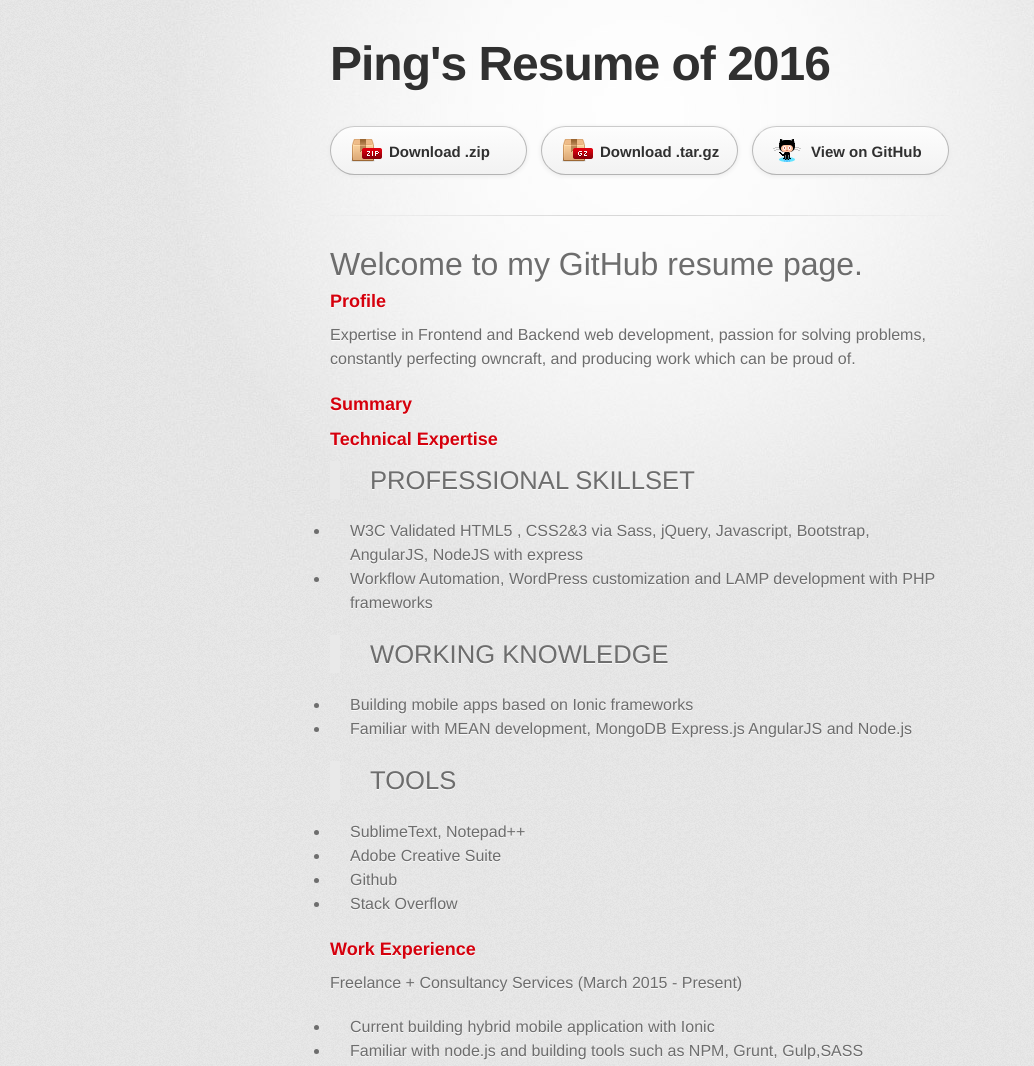
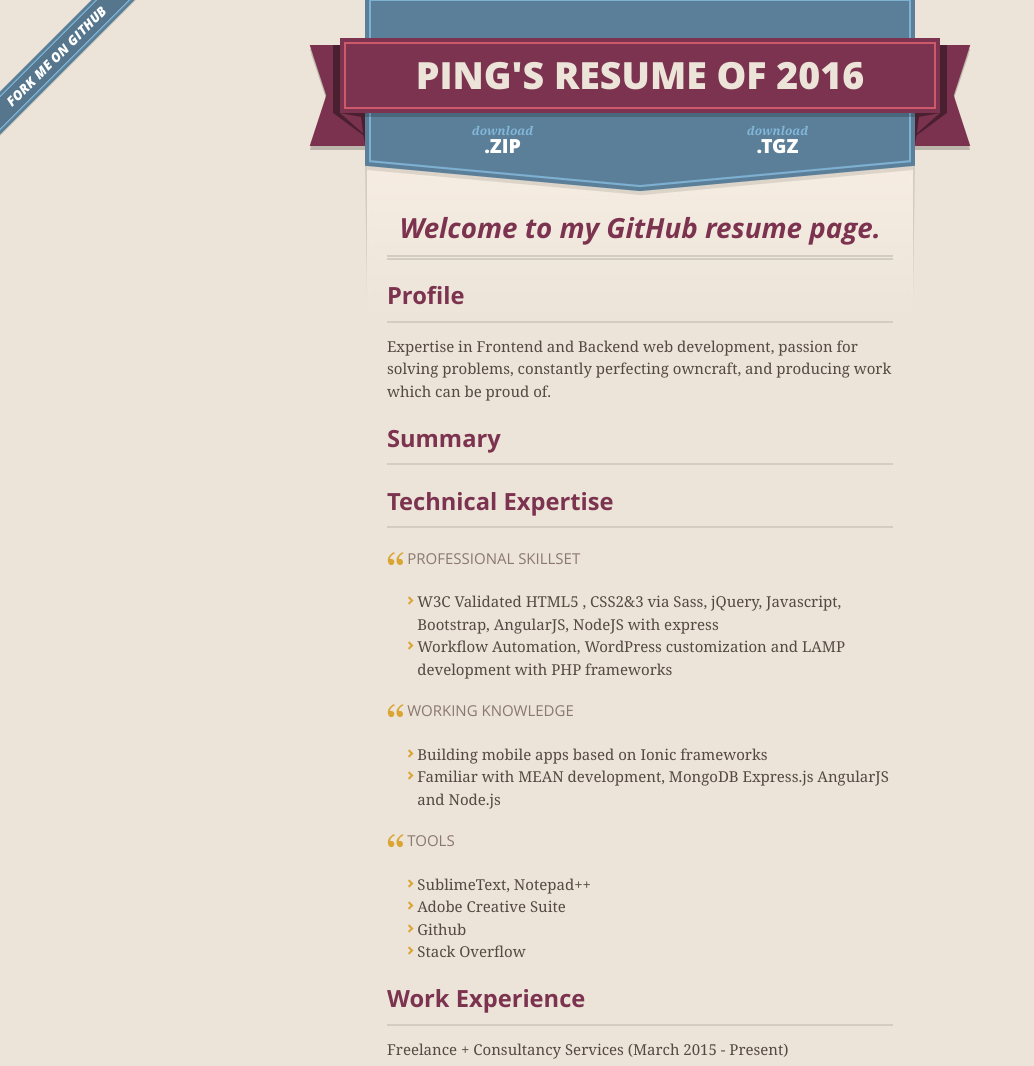
Before and after one commit to zhangping168/resume201609, a plain HTML site: page index.html in a window 1280 px wide. Shown: the top 1066 px of the page, without its empty margins (0-1034 px from the left). Drawn offline with nearby package versions, Linux system fonts and the light colour scheme; a web font is replaced by a local one.

Commit message:
Create gh-pages branch via GitHub

```diff
--- a/index.html
+++ b/index.html
@@ -3,32 +3,47 @@
   <head>
     <meta charset='utf-8'>
     <meta http-equiv="X-UA-Compatible" content="chrome=1">
-    <link href='https://fonts.googleapis.com/css?family=Chivo:900' rel='stylesheet' type='text/css'>
-    <link rel="stylesheet" type="text/css" href="stylesheets/stylesheet.css" media="screen">
-    <link rel="stylesheet" type="text/css" href="stylesheets/github-dark.css" media="screen">
-    <link rel="stylesheet" type="text/css" href="stylesheets/print.css" media="print">
-    <!--[if lt IE 9]>
-    <script src="//html5shiv.googlecode.com/svn/trunk/html5.js"></script>
-    <![endif]-->
+    <meta name="viewport" content="width=640">
+
+    <link rel="stylesheet" href="stylesheets/core.css" media="screen">
+    <link rel="stylesheet" href="stylesheets/mobile.css" media="handheld, only screen and (max-device-width:640px)">
+    <link rel="stylesheet" href="stylesheets/github-light.css">
+
+    <script type="text/javascript" src="javascripts/modernizr.js"></script>
+    <script type="text/javascript" src="https://ajax.googleapis.com/ajax/libs/jquery/1.7.1/jquery.min.js"></script>
+    <script type="text/javascript" src="javascripts/headsmart.min.js"></script>
+    <script type="text/javascript">
+      $(document).ready(function () {
+        $('#main_content').headsmart()
+      })
+    </script>
     <title>Ping&#39;s Resume of 2016 by zhangping168</title>
   </head>
 
   <body>
-    <div id="container">
-      <div class="inner">
+    <a id="forkme_banner" href="https://github.com/zhangping168/resume201609">View on GitHub</a>
+    <div class="shell">
 
       <header>
+        <span class="ribbon-outer">
+          <span class="ribbon-inner">
             <h1>Ping&#39;s Resume of 2016</h1>
             <h2></h2>
+          </span>
+          <span class="left-tail"></span>
+          <span class="right-tail"></span>
+        </span>
       </header>
 
-        <section id="downloads" class="clearfix">
-          <a href="https://github.com/zhangping168/resume201609/zipball/master" id="download-zip" class="button"><span>Download .zip</span></a>
-          <a href="https://github.com/zhangping168/resume201609/tarball/master" id="download-tar-gz" class="button"><span>Download .tar.gz</span></a>
-          <a href="https://github.com/zhangping168/resume201609" id="view-on-github" class="button"><span>View on GitHub</span></a>
+      <section id="downloads">
+        <span class="inner">
+          <a href="https://github.com/zhangping168/resume201609/zipball/master" class="zip"><em>download</em> .ZIP</a><a href="https://github.com/zhangping168/resume201609/tarball/master" class="tgz"><em>download</em> .TGZ</a>
+        </span>
       </section>
 
-        <hr>
+
+      <span class="banner-fix"></span>
+
 
       <section id="main_content">
         <h1>
@@ -165,12 +180,19 @@ Computer Programming and Analysis Diploma</p>
       </section>
 
       <footer>
-          Ping&#39;s Resume of 2016 is maintained by <a href="https://github.com/zhangping168">zhangping168</a><br>
-          This page was generated by <a href="https://pages.github.com">GitHub Pages</a>. Tactile theme by <a href="https://twitter.com/jasonlong">Jason Long</a>.
+        <span class="ribbon-outer">
+          <span class="ribbon-inner">
+            <p>this project by <a href="https://github.com/zhangping168">zhangping168</a> can be found on <a href="https://github.com/zhangping168/resume201609">GitHub</a></p>
+          </span>
+          <span class="left-tail"></span>
+          <span class="right-tail"></span>
+        </span>
+        <p>Generated with <a href="https://pages.github.com">GitHub Pages</a> using Merlot</p>
+        <span class="octocat"></span>
       </footer>
 
+    </div>
 
-      </div>
-    </div>
+
   </body>
 </html>
--- a/stylesheets/print.css
+++ b/stylesheets/print.css
@@ -1,228 +1,34 @@
-html, body, div, span, applet, object, iframe,
-h1, h2, h3, h4, h5, h6, p, blockquote, pre,
-a, abbr, acronym, address, big, cite, code,
-del, dfn, em, img, ins, kbd, q, s, samp,
-small, strike, strong, sub, sup, tt, var,
-b, u, i, center,
-dl, dt, dd, ol, ul, li,
-fieldset, form, label, legend,
-table, caption, tbody, tfoot, thead, tr, th, td,
-article, aside, canvas, details, embed,
-figure, figcaption, footer, header, hgroup,
-menu, nav, output, ruby, section, summary,
-time, mark, audio, video {
-  padding: 0;
-  margin: 0;
-  font: inherit;
-  font-size: 100%;
-  vertical-align: baseline;
-  border: 0;
+* {
+  background: none !important;
+  color: #333 !important;
 }
-/* HTML5 display-role reset for older browsers */
-article, aside, details, figcaption, figure,
-footer, header, hgroup, menu, nav, section {
-  display: block;
-}
-body {
-  line-height: 1;
-}
-ol, ul {
-  list-style: none;
-}
-blockquote, q {
-  quotes: none;
-}
-blockquote:before, blockquote:after,
-q:before, q:after {
-  content: '';
-  content: none;
-}
-table {
-  border-spacing: 0;
-  border-collapse: collapse;
-}
-body {
-  font-family: 'Helvetica Neue', Helvetica, Arial, serif;
-  font-size: 13px;
-  line-height: 1.5;
-  color: #000;
+
+h1,h2,h3,h4,h5,h6 {
+  color: #7c334f !important;
 }
 
 a {
-  font-weight: bold;
-  color: #d5000d;
+  color: #417090 !important;
 }
 
-header {
-  padding-top: 35px;
-  padding-bottom: 10px;
+#main_content > .header-level-1:first-child,
+#main_content > .header-level-2:first-child,
+#main_content > .header-level-3:first-child,
+#main_content > .header-level-4:first-child,
+#main_content > .header-level-5:first-child,
+#main_content > .header-level-6:first-child {
+  margin-top: 10px !important;
 }
 
-header h1 {
-  font-size: 48px;
-  font-weight: bold;
-  line-height: 1.2;
-  color: #303030;
-  letter-spacing: -1px;
-}
-
-header h2 {
-  font-size: 24px;
-  font-weight: normal;
-  line-height: 1.3;
-  color: #aaa;
-  letter-spacing: -1px;
-}
-#downloads {
-  display: none;
-}
-#main_content {
-  padding-top: 20px;
-}
-
-code, pre {
-  margin-bottom: 30px;
-  font-family: Monaco, "Bitstream Vera Sans Mono", "Lucida Console", Terminal;
-  font-size: 12px;
-  color: #222;
-}
-
-code {
-  padding: 0 3px;
-}
-
-pre {
-  padding: 20px;
-  overflow: auto;
-  border: solid 1px #ddd;
-}
-pre code {
-  padding: 0;
-}
-
-ul, ol, dl {
-  margin-bottom: 20px;
-}
-
-
-/* COMMON STYLES */
-
-table {
-  width: 100%;
-  border: 1px solid #ebebeb;
-}
-
-th {
-  font-weight: 500;
-}
-
-td {
-  font-weight: 300;
-  text-align: center;
-  border: 1px solid #ebebeb;
-}
-
-form {
-  padding: 20px;
-  background: #f2f2f2;
+#forkme_banner,
+#downloads,
+.left-tail,
+.right-tail
+{
+display: none !important;
 
 }
 
-
-/* GENERAL ELEMENT TYPE STYLES */
-
-h1 {
-  font-size: 2.8em;
+.ribbon-inner,.ribbon-outer {
+  border: 0 !important;
 }
-
-h2 {
-  margin-bottom: 8px;
-  font-size: 22px;
-  font-weight: bold;
-  color: #303030;
-}
-
-h3 {
-  margin-bottom: 8px;
-  font-size: 18px;
-  font-weight: bold;
-  color: #d5000d;
-}
-
-h4 {
-  font-size: 16px;
-  font-weight: bold;
-  color: #303030;
-}
-
-h5 {
-  font-size: 1em;
-  color: #303030;
-}
-
-h6 {
-  font-size: .8em;
-  color: #303030;
-}
-
-p {
-  margin-bottom: 20px;
-  font-weight: 300;
-}
-
-a {
-  text-decoration: none;
-}
-
-p a {
-  font-weight: 400;
-}
-
-blockquote {
-  padding: 0 0 0 30px;
-  margin-bottom: 20px;
-  font-size: 1.6em;
-  border-left: 10px solid #e9e9e9;
-}
-
-ul li {
-  list-style-position: inside;
-  list-style: disc;
-  padding-left: 20px;
-}
-
-ol li {
-  list-style-position: inside;
-  list-style: decimal;
-  padding-left: 3px;
-}
-
-dl dd {
-  font-style: italic;
-  font-weight: 100;
-}
-
-footer {
-  padding-top: 20px;
-  padding-bottom: 30px;
-  margin-top: 40px;
-  font-size: 13px;
-  color: #aaa;
-}
-
-footer a {
-  color: #666;
-}
-
-/* MISC */
-.clearfix:after {
-  display: block;
-  height: 0;
-  clear: both;
-  visibility: hidden;
-  content: '.';
-}
-
-.clearfix {display: inline-block;}
-* html .clearfix {height: 1%;}
-.clearfix {display: block;}
```
Lines whose indentation alone changed are shown as unchanged.
